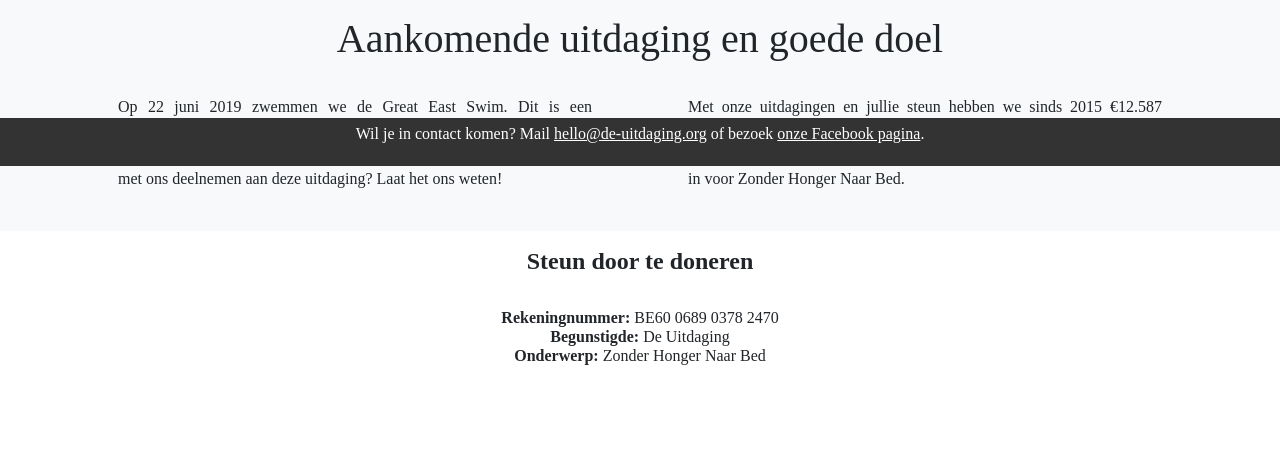
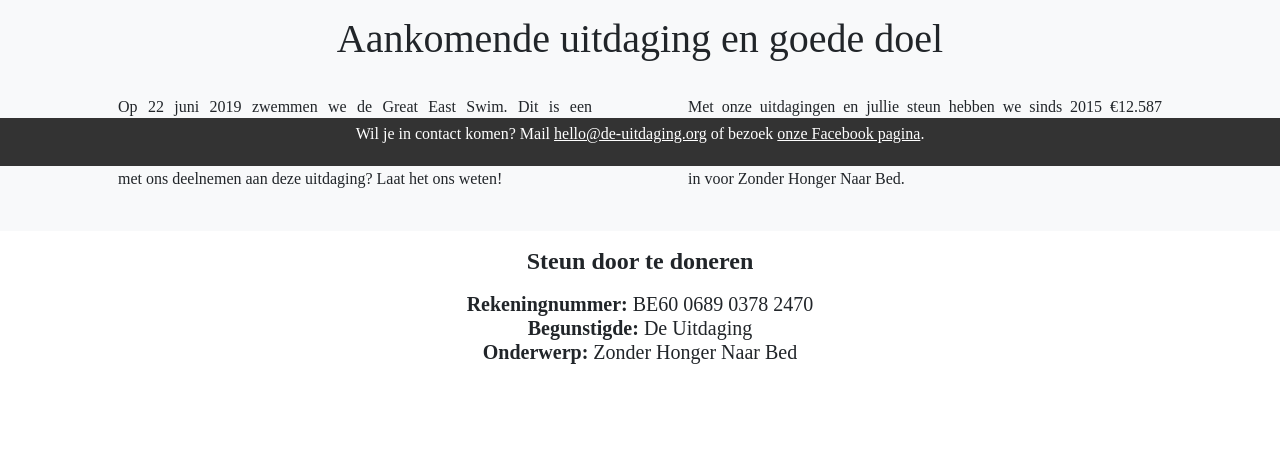
Before and after one commit to MichielVanthoor/de-uitdaging, a Flask app: page / in a window 1280 px wide. Shown: the part 634-1095 px from the top of the page. After the commit the page ends 998 px from the top, so only its background shows below. Run offline with Flask 2, Linux system fonts and the light colour scheme; some libraries are stand-ins or nearby versions.

Commit message:
Update index.html

```diff
--- a/app/templates/index.html
+++ b/app/templates/index.html
@@ -32,9 +32,9 @@
 <section class="py-3 text-center mb-5">
   <div class="container">
     <h4 class="jumbotron-heading"><strong>Steun door te doneren</strong></h45>
-    <h6 class="py-4"><strong>Rekeningnummer:</strong> BE60 0689 0378 2470<br>
+    <h5 class="py-2"><strong>Rekeningnummer:</strong> BE60 0689 0378 2470<br>
     <strong>Begunstigde:</strong> De Uitdaging<br>
-    <strong>Onderwerp:</strong> Zonder Honger Naar Bed</h6>
+    <strong>Onderwerp:</strong> Zonder Honger Naar Bed</h5>
  </div>
 </section>
 
```
